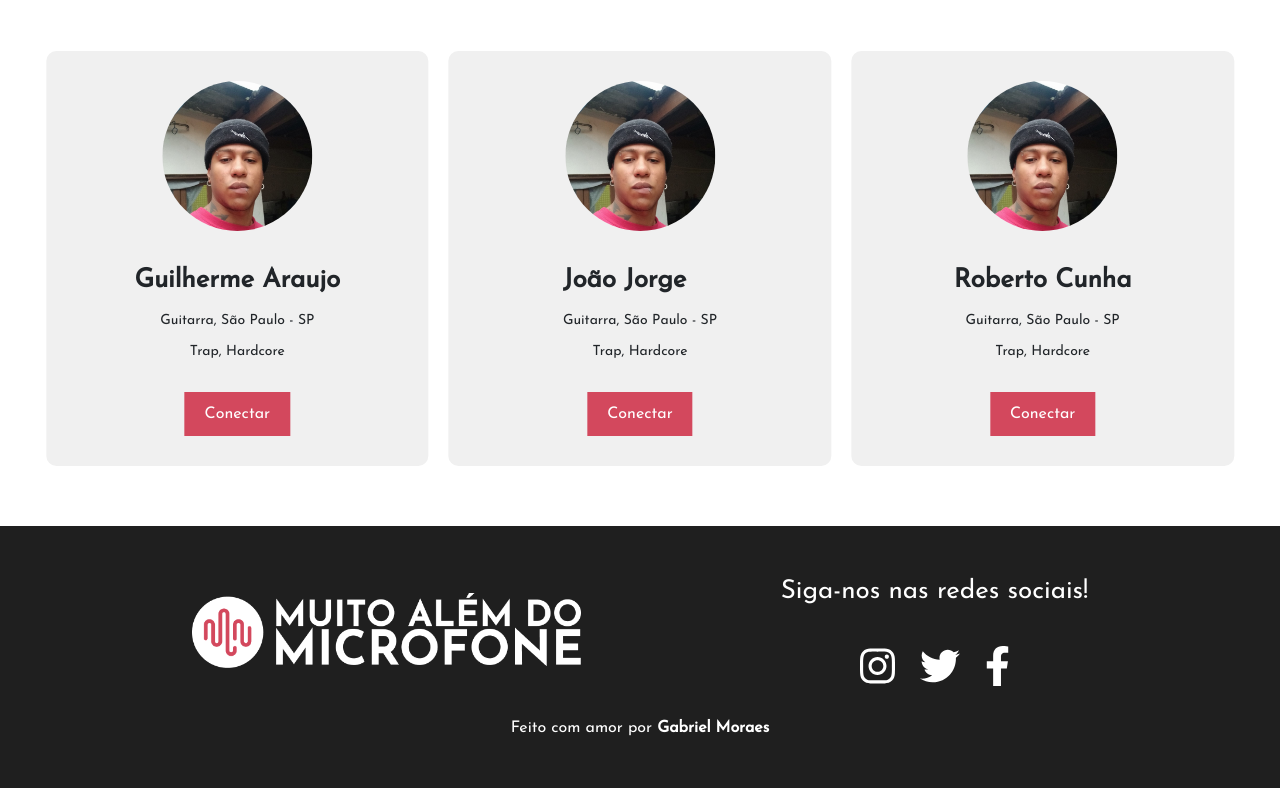
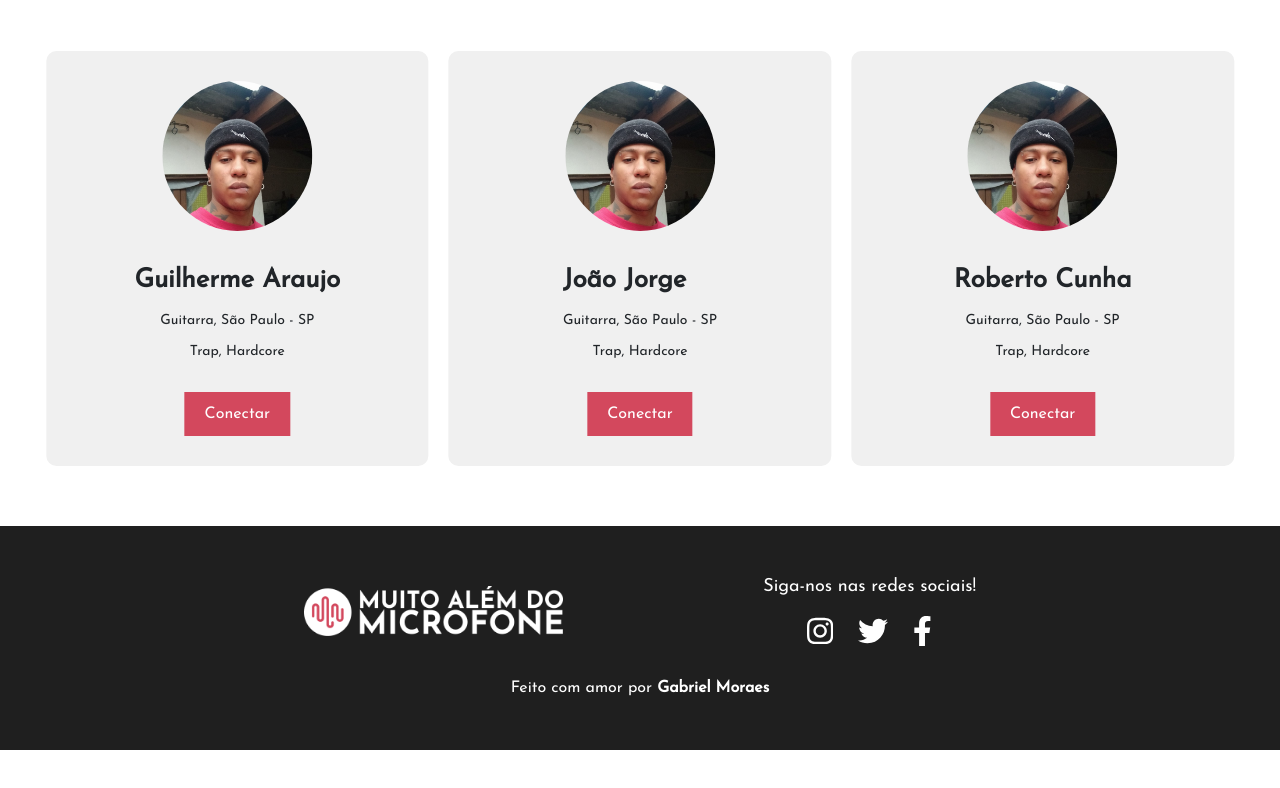
Before and after one commit to Muito-Alem-do-Microfone/madm-web, a React (Vite) app: page / in a window 1280 px wide. Shown: the part 831-1619 px from the top of the page. After the commit the page ends 1581 px from the top, so only its background shows below. Built offline with nearby package versions, Linux system fonts and the light colour scheme; a web font is replaced by a local one.

Commit message:
Fixes footer text/imgs size

```diff
--- a/src/components/organisms/Footer/style.scss
+++ b/src/components/organisms/Footer/style.scss
@@ -16,16 +16,16 @@
 		gap: 200px;
 	}
 	#{ $self }__logo {
-		height: 75px;
+		height: 50px;
 	}
 	#{ $self }__content {
 		color: #FFF;
 		display: flex;
 		flex-direction: column;
-		gap: 30px;
+		gap: 10px;
 		h1 {
 			text-align: center;
-			font-size: variables.$title;
+			font-size: variables.$big-text;
 		}
 		#{ $self }__socials {
 			display: flex;
@@ -33,7 +33,7 @@
 			align-items: center;
 			justify-content: center;
 			svg {
-				height: 40px;
+				height: 30px;
 				fill: #FFF;
 				transition: ease-in-out 0.3s;
 				&:hover {
```
